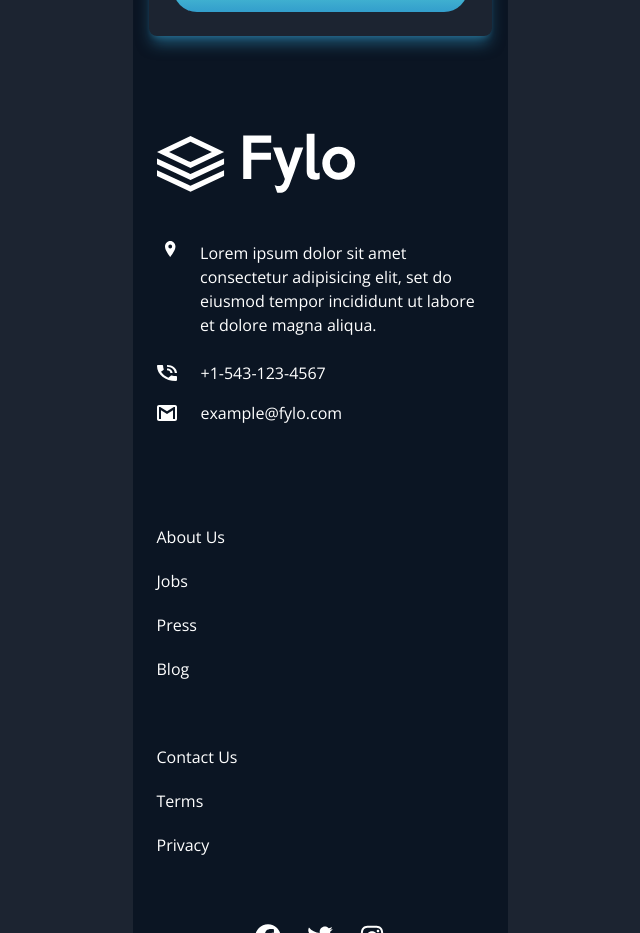
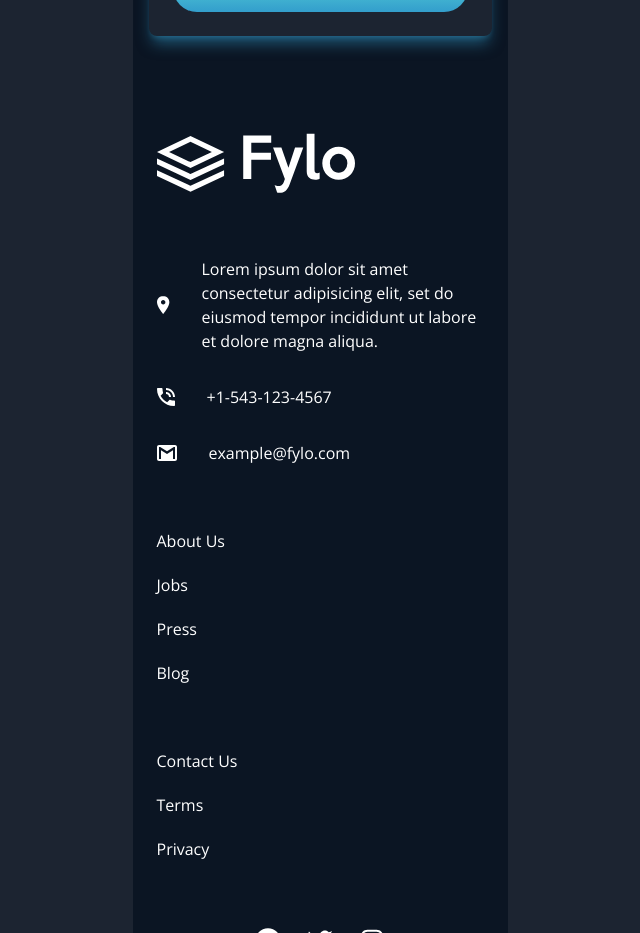
Before and after one commit to RMAlt-64/Fylo-dark-theme-landing-page, a React (Vite) app: page / in a window 1280 px wide. Shown: the part 3600-4533 px from the top of the page, without its empty margins (320-960 px from the left). Built offline with nearby package versions, Linux system fonts and the light colour scheme; a web font is replaced by a local one.

Commit message:
Realize y cree nuevo reestructura de componetes en el footer

```diff
--- a/src/components/footer/ExportLocalitation.tsx
+++ b/src/components/footer/ExportLocalitation.tsx
@@ -1,42 +1,20 @@
 
 interface LocalitationProps {
     logo: string;
-    location: string;
-    phone: string;
-    email: string;
+    text: string;
 }
-
-const data: LocalitationProps[] = [
-    {
-        logo: "./src/assets/images/logo.svg",
-        location: "./src/assets/images/icon-location.svg",
-        phone: "./src/assets/images/icon-phone.svg",
-        email: "./src/assets/images/icon-email.svg"
-    }
-]
 
 
 
-export const ExportLocalitation = () => {
+
+
+
+export const ExportLocalitation = ({ logo, text }: LocalitationProps) => {
     return (
-        <div className="flex flex-col gap-4 mb-25">
-            <div className="flex mb-6">
-                <img src={data[0].logo} alt="Logo" className="w-[198px] h-[60px]" />
-            </div>
-
-            <div className="flex flex-row items-start gap-6 p-2">
-                <img src={data[0].location} alt="Icon Location" className="w-5 h-4" />
-                <p> Lorem ipsum dolor sit amet consectetur adipisicing elit, set do eiusmod tempor incididunt ut labore et dolore magna aliqua.</p>
-            </div>
-            <div className="flex flex-row items-center gap-6">
-                <img src={data[0].phone} alt="Icon Phone" className="w-5 h-4" />
-                <p>+1-543-123-4567</p>
-
-            </div>
-            <div className="flex flex-row items-center gap-6">
-                <img src={data[0].email} alt="Icon Email" className="w-5 h-4" />
-                <p>example@fylo.com</p>
-
+        <div className="">
+            <div className="flex items-center gap-8">
+                <img src={logo} alt="Logo" className="" />
+                <p className="">{text}</p>
             </div>
         </div>
     )
--- a/src/components/footer/Footer.tsx
+++ b/src/components/footer/Footer.tsx
@@ -13,11 +13,30 @@ const contact: string[] = [
     "Terms",
     "Privacy",
 ]
+interface LocalitationProps {
+    logo: string;
+    text: string;
+}
+
+const contactDetails: LocalitationProps[] = [
+    { logo: "./src/assets/images/icon-location.svg", text: "Lorem ipsum dolor sit amet consectetur adipisicing elit, set do eiusmod tempor incididunt ut labore et dolore magna aliqua." },
+    { logo: "./src/assets/images/icon-phone.svg", text: "+1-543-123-4567" },
+    { logo: "./src/assets/images/icon-email.svg", text: "example@fylo.com" },
+]
 
 export const Footer = () => {
     return (
         <footer>
-            <ExportLocalitation />
+
+            <img src={"./src/assets/images/logo.svg"} alt="Logo" className="w-[198px] h-[60px] mb-16" />
+            <div className="flex flex-col items-start gap-8 mb-16 ">
+                {contactDetails.map((contactDetail: LocalitationProps) => (
+                    <ExportLocalitation key={contactDetail.logo} {...contactDetail} />
+                ))}
+            </div>
+
+
+
 
             <div className="flex flex-col">
                 <ul className="flex flex-col items-start gap-5 mb-16">
```
